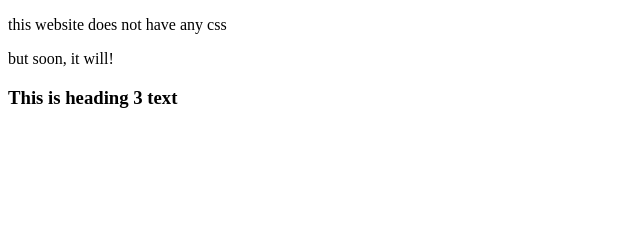
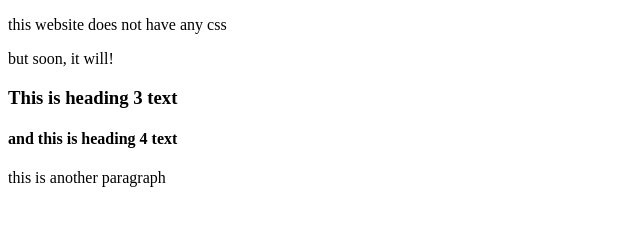
Before and after one commit to trynadotheodinproject/html-boilerplate, a plain HTML site: page index.html in a window 1280 px wide. Shown: the whole page, without its empty margins (0-640 px from the left). Drawn offline with Linux system fonts and the light colour scheme.

Commit message:
add h4 text and new paragraph to index.html

```diff
--- a/index.html
+++ b/index.html
@@ -12,4 +12,6 @@
 <p> but soon, it will! </p>
 
 <h3> This is heading 3 text </h3>
+<h4> and this is heading 4 text </h4>
+<p> this is another paragraph </p>
 </body>
```
